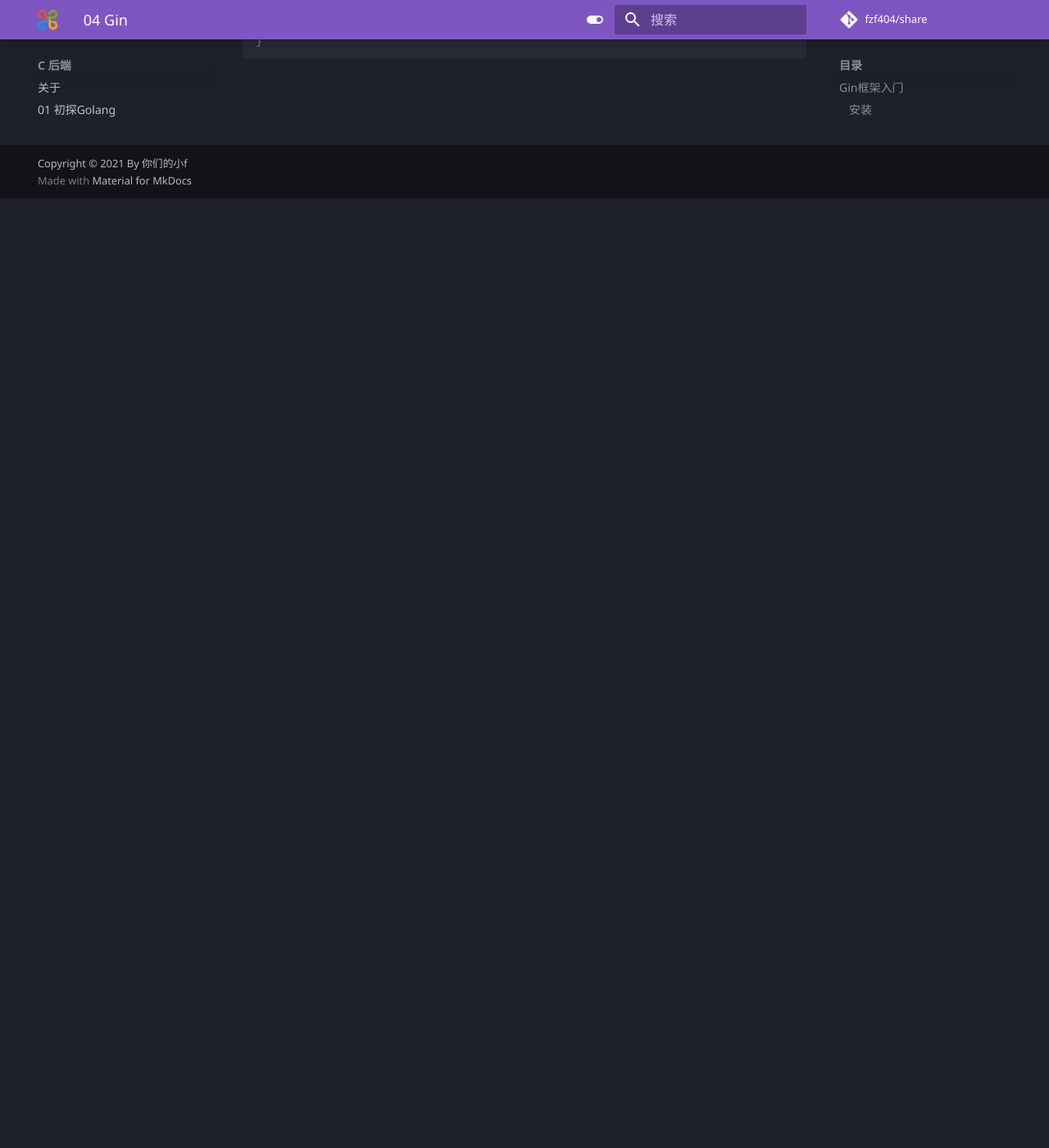
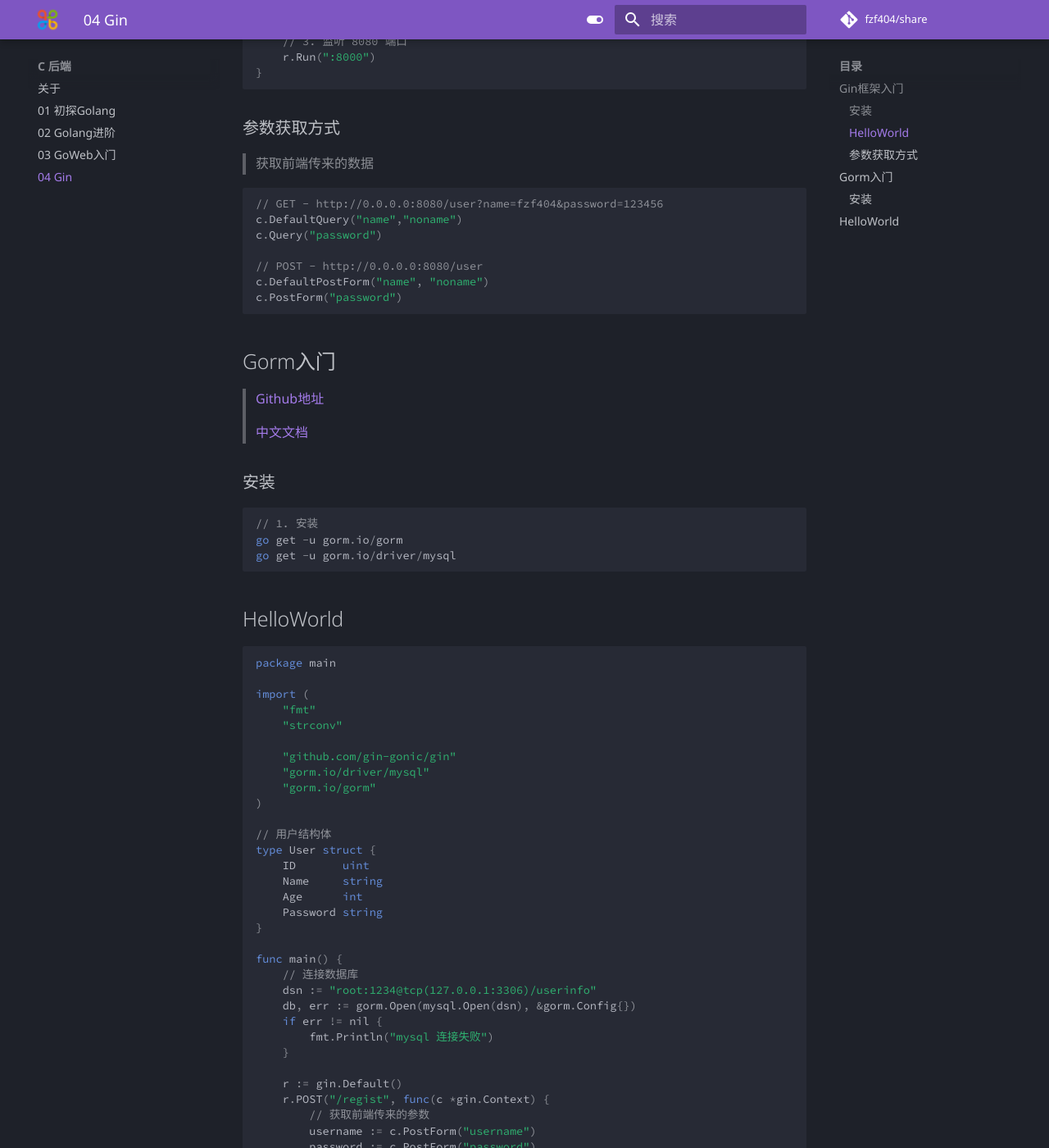
Before and after one commit to fzf404/share, an MkDocs documentation site: the page built from docs/C-后端/04-Gin.md, in a window 1280 px wide and 1400 px high, scrolled down 1158 px. Shown: the whole window at 82% size. Built offline with MkDocs 1.6.1 and Material for MkDocs 9.7.7, drawn with Linux system fonts in a browser that asks for light colours; comment, search, counter and statistics services are not loaded; some of the changed text lies outside the part shown.

Commit message:
Update 04-Gin.md

````diff
--- a/docs/C-后端/04-Gin.md
+++ b/docs/C-后端/04-Gin.md
@@ -15,7 +15,9 @@
 # 3. 安装
 go get -u github.com/gin-gonic/gin
 # 4. 运行
-go run main.g
+go run main.go
+# 5. 接口测试工具
+postman
 ```
 
 ### HelloWorld
@@ -50,3 +52,87 @@
 }
 
 ```
+
+### 参数获取方式
+
+> 获取前端传来的数据
+
+```go
+// GET - http://0.0.0.0:8080/user?name=fzf404&password=123456
+c.DefaultQuery("name","noname")
+c.Query("password")
+
+// POST - http://0.0.0.0:8080/user
+c.DefaultPostForm("name", "noname")
+c.PostForm("password")
+```
+
+## Gorm入门
+
+> [Github地址](https://github.com/go-gorm/gorm)
+>
+> [中文文档](https://www.kancloud.cn/sliver_horn/gorm/content)
+
+### 安装
+
+```go
+// 1. 安装
+go get -u gorm.io/gorm
+go get -u gorm.io/driver/mysql
+```
+
+## HelloWorld
+
+```go
+package main
+
+import (
+	"fmt"
+	"strconv"
+
+	"github.com/gin-gonic/gin"
+	"gorm.io/driver/mysql"
+	"gorm.io/gorm"
+)
+
+// 用户结构体
+type User struct {
+	ID       uint
+	Name     string
+	Age      int
+	Password string
+}
+
+func main() {
+	// 连接数据库
+	dsn := "root:1234@tcp(127.0.0.1:3306)/userinfo"
+	db, err := gorm.Open(mysql.Open(dsn), &gorm.Config{})
+	if err != nil {
+		fmt.Println("mysql 连接失败")
+	}
+
+	r := gin.Default()
+	r.POST("/regist", func(c *gin.Context) {
+		// 获取前端传来的参数
+		username := c.PostForm("username")
+		password := c.PostForm("password")
+		ageRaw := c.DefaultPostForm("age", "0")
+		// 数据类型转换
+		age, _ := strconv.Atoi(ageRaw)
+		// 结构体实例
+		user := User{
+			Name:     username,
+			Age:      age,
+			Password: password,
+		}
+		// 写入数据库
+		db.Create(&user)
+		// 返回
+		c.JSON(200, gin.H{
+			"msg": "注册成功",
+		})
+	})
+	r.Run()
+}
+
+```
````
